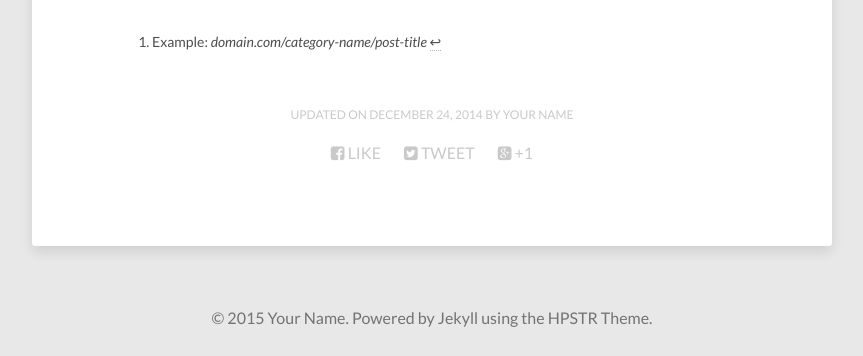
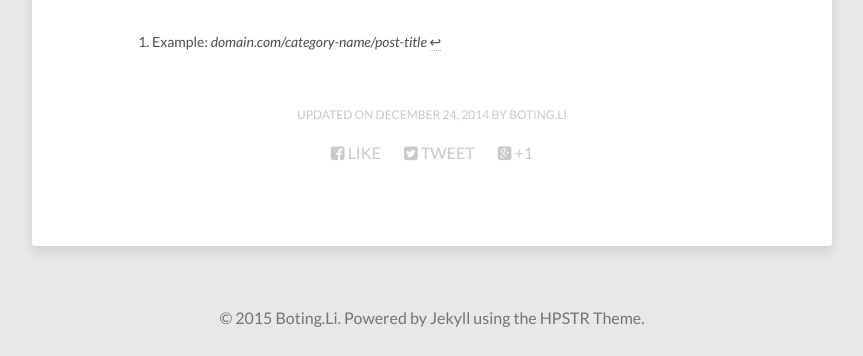
Before and after one commit to botingli/botingli.github.io, a Jekyll site: the page built from about/index.md, in a window 1280 px wide. Shown: the part 1341-1697 px from the top of the page, without its empty margins (208-1071 px from the left). Built offline with Jekyll 4.4.1, drawn with Linux system fonts in a browser that asks for light colours; nearby versions of some CDN libraries.

Commit message:
changed some name

```diff
--- a/_config.yml
+++ b/_config.yml
@@ -9,10 +9,10 @@ url:
 
 # Owner/author information
 owner:
-  name:           Your Name
+  name:           Boting.Li
   avatar:         avatar.jpg
-  bio:            "Your bio goes here. It shouldn't be super long but a good two sentences or two should suffice."
-  email:          you@email.com
+  bio:            "CS Student in Centre College"
+  email:          botingli27@gmail.com
   # Social networking links used in footer. Update and remove as you like.
   twitter:
   facebook:
--- a/index.html
+++ b/index.html
@@ -6,8 +6,7 @@ tags: [Jekyll, theme, themes, responsive, blog, modern]
 comments: false
 image:
   feature: abstract-1.jpg
-  credit: dargadgetz
-  creditlink: http://www.dargadgetz.com/ios-7-abstract-wallpaper-pack-for-iphone-5-and-ipod-touch-retina/
+  credit: Boting Li
 ---
 
 {% for post in paginator.posts %}
```
Also changed, not shown: favicon.png.
